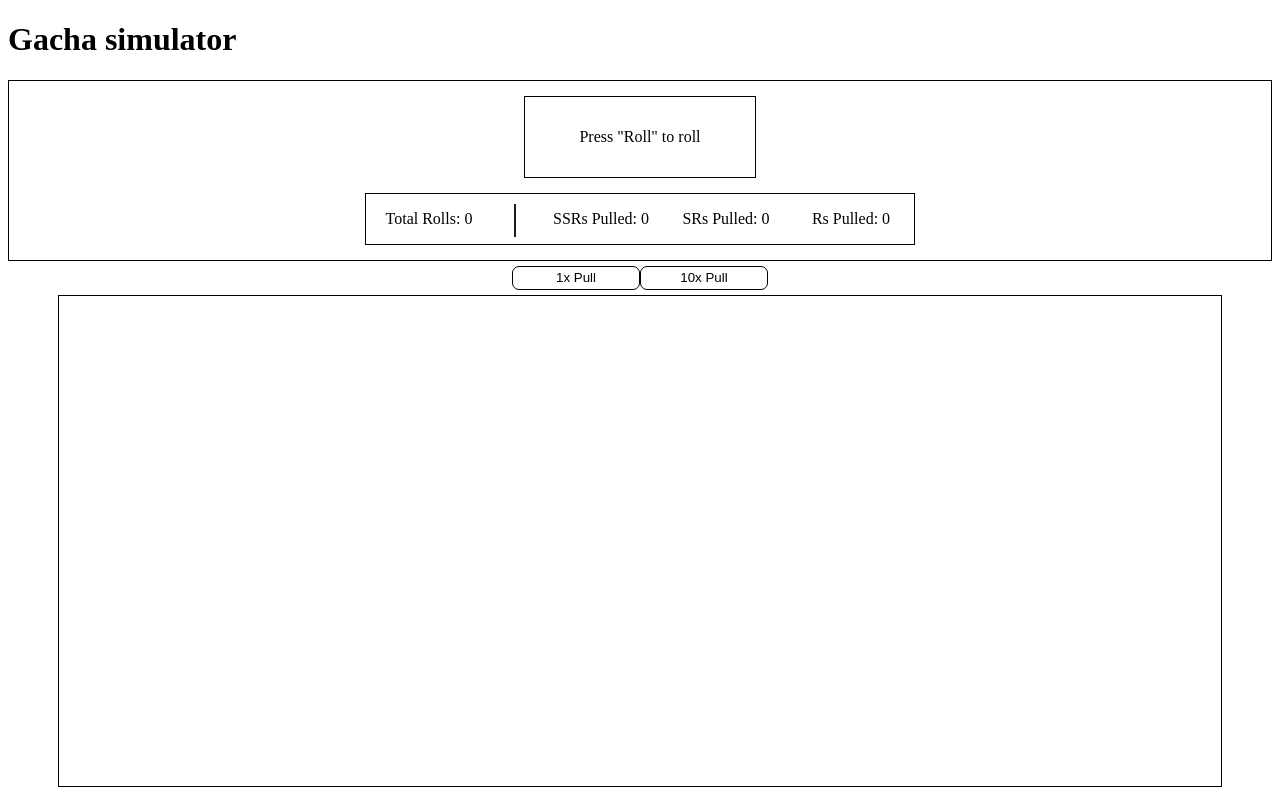
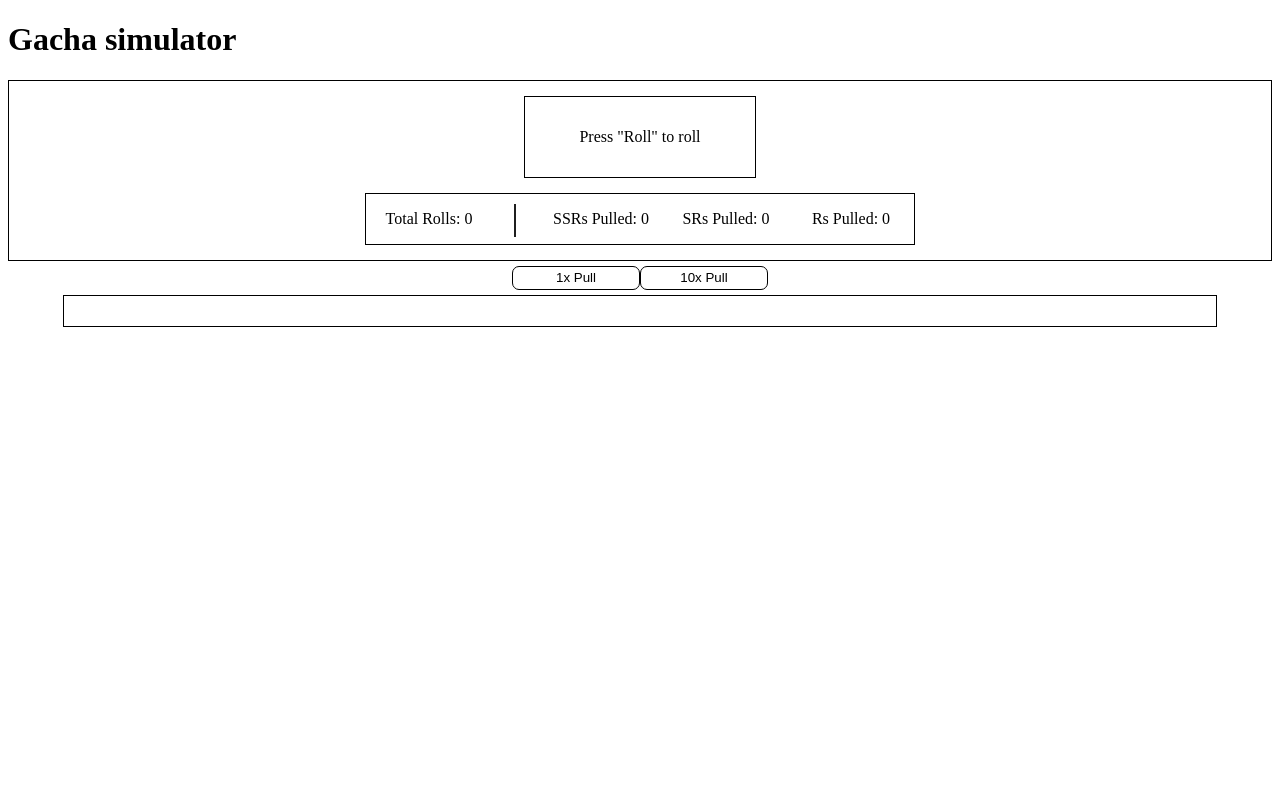
Before and after one commit to RvnVentra/Gacha-Simulator, a React (Create React App) app: page / in a window 1280 px wide. Built offline with nearby package versions, Linux system fonts and the light colour scheme.

Commit message:
Changes display format for Gacha Results

```diff
--- a/src/components/Content/Gacha/GachaResults/gachaResults.js
+++ b/src/components/Content/Gacha/GachaResults/gachaResults.js
@@ -11,30 +11,36 @@ export default function Gacha_Results(props) {
 
     return (
         <ResultsContainer>
-            {displayResults}
+            <Test>
+                {displayResults}
+            </Test>
         </ResultsContainer>
     );
 };
 
 const ResultsContainer = styled.div`
-    display: flex;
-    flex-direction: column;
-    flex-wrap: wrap;
     justify-content: center;
     border: 1px solid black;
     margin: 0 auto;
     width: 90vw;
-    height: 60vh;
-    padding: 5px;
-    font-size: 15px;
+`;
+
+const Test = styled.div`
+    display: flex;
+    flex-direction: row;
+    flex-wrap: wrap;
+    width: inherit;
+    margin: 15px;
 `;
 
 const Results = styled.li`
-    border-bottom: 1px solid black;
+    display: flex;
+    align-items: center;
+    justify-content: center;
     list-style: none;
+    margin: 5px;
     width: 50px;
-    padding: 1px 0px;
-    text-align: center;
+    height: 50px;
 
     ${props => props.rarity === "SSR" && "background-color: gold"}
     ${props => props.rarity === "SR" && "background-color: silver"}
```
